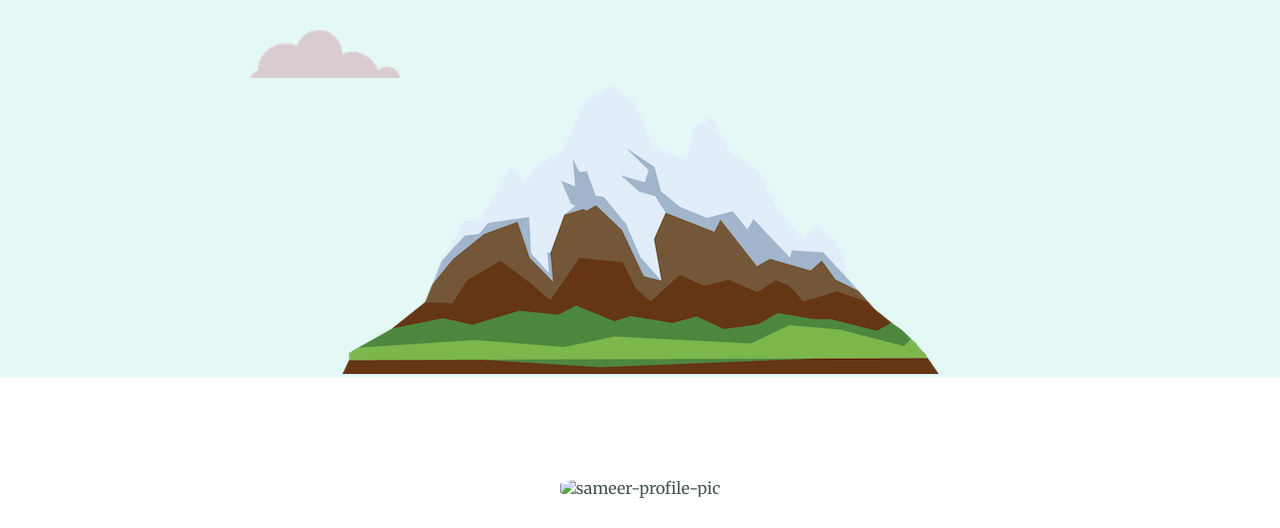
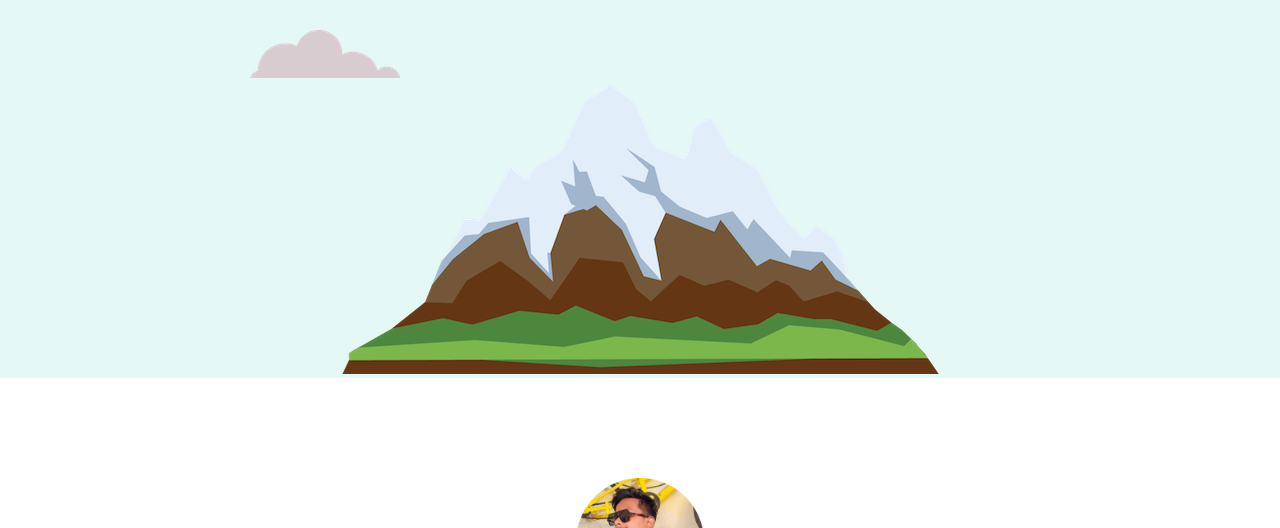
Before and after one commit to mdsameer960/SAMEER-PROFILE, a plain HTML site: page index.html in a window 1280 px wide. Shown: the part 397-925 px from the top of the page. Drawn offline with Linux system fonts and the light colour scheme.

Commit message:
Update index.html
added profile-pic-modified.png

```diff
--- a/index.html
+++ b/index.html
@@ -19,7 +19,7 @@
     </div>
     <div class="middle-container">
       <div class="profile">
-        <img class="sameer-profile-pic" src="images/profile-pic.jpeg" alt="sameer-profile-pic">
+        <img class="sameer-profile-pic" src="images/profile-pic-modified.png" alt="sameer-profile-pic">
         <h2>Hello</h2>
         <p class="intro">Lorem ipsum dolor sit amet, vitae volutpat, dui conubia, dolor urna. Non auctor, montes nulla distinctio.</p>
       </div>
```
